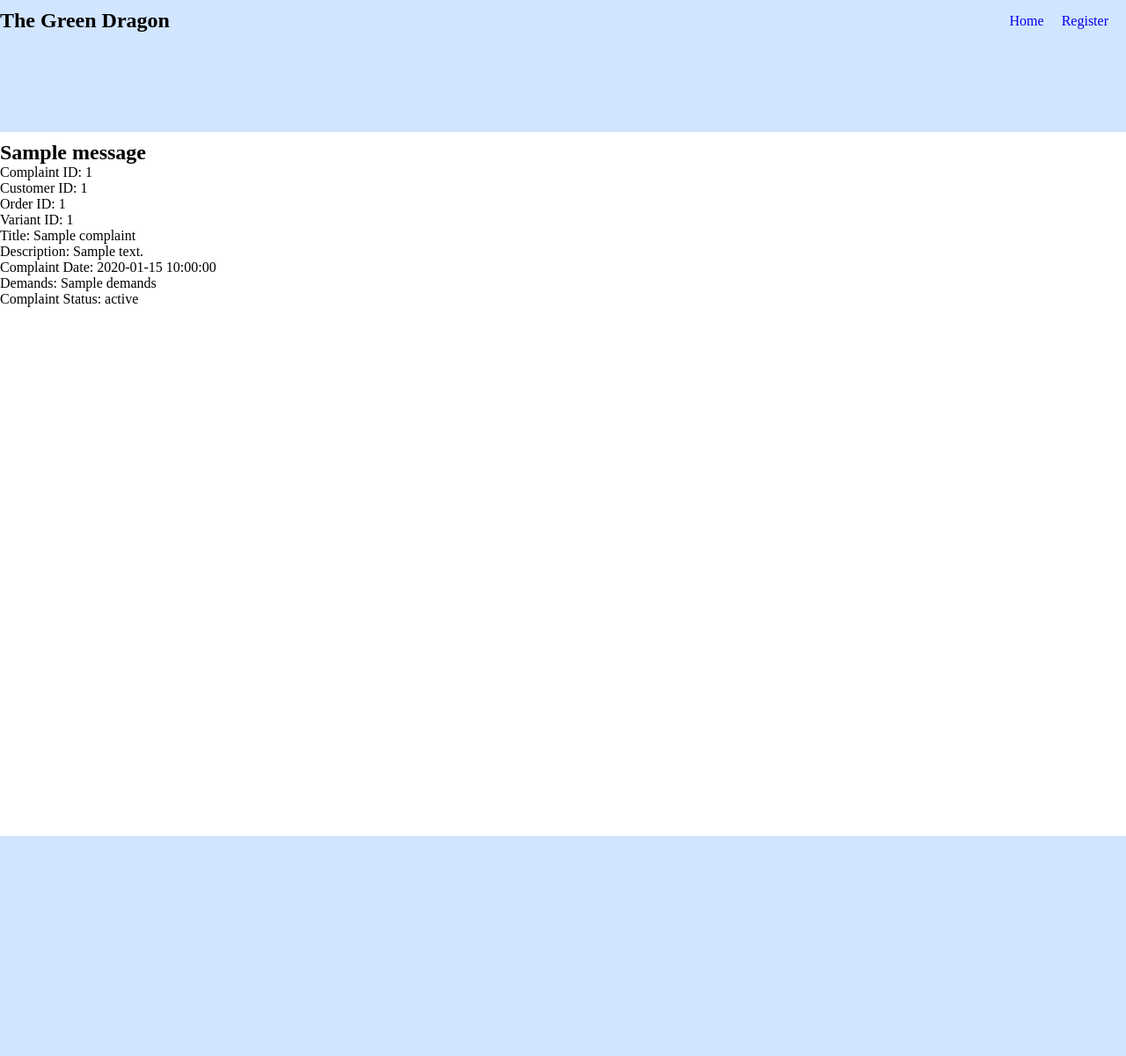
After one commit to Ryanshort221/CSET180FinalRS, a Flask app: template templates/complaints.html in a window 1280 px wide. The commit adds this page. Shown: the whole page at 88% size. Run offline with Flask 3, Linux system fonts and the light colour scheme; the template is opened without the code that fills it: most values are stand-ins (such as "Sample title", 1, 10 or a date in 2020); one stand-in notice (Sample message) is shown.

Commit message:
finished review/complaint functionality need to add chat to complaint for customer figure out where to render for each

```diff
--- a/main.py
+++ b/main.py
@@ -527,10 +527,93 @@ def vendor_orders():
         user_id = session['user_id']
         if session['username'] == 'vendor':
             orders = conn.execute(text('select o.order_id, o.status, o.order_date, o.total, p.vendor_id from orders o join order_items oi on o.order_id=oi.order_id join product_variants pv on oi.variant_id=pv.variant_id join products p on pv.product_id = p.product_id where p.vendor_id =:user_id group by o.order_id').params(user_id=user_id).params(user_id=user_id))
-            products = []
             products = conn.execute(text('select o.order_id, oi.quantity, oi.order_id, oi.variant_id, p.product_id, p.title, p.vendor_id, pv.product_img, pv.size, pv.color, pv.price, pv.discounted_price from orders o join order_items oi on o.order_id = oi.order_id join product_variants pv on oi.variant_id = pv.variant_id join products p on pv.product_id = p.product_id where p.vendor_id =:user_id order by oi.order_id').params(user_id=user_id)).fetchall()
             return render_template('vendor_orders.html', orders=orders, products=products)
 
 
+@app.route('/review', methods=['POST', 'GET'])
+def review():
+    if request.method == 'POST':
+        if 'user_id' in session:
+            user_id = session['user_id']
+            variant_id = request.form['variant_id']
+            description = request.form['description']
+            rating = request.form['rating']
+            conn.execute(text('insert into reviews (user_id, variant_id, rating, description, date) values (:user_id, :variant_id, :rating, :description, curdate())').params(user_id=user_id, variant_id=variant_id, description=description, rating=rating))
+            conn.commit()
+            flash('Review submitted')
+            return redirect('orders')
+        else:
+            flash('Please login')
+            return redirect('login')
+    else:
+        reviews = conn.execute(text('select p.title, pv.size, pv.variant_id, pv.color, u.first_name, u.last_name, r.rating, r.date as review_date, r.description from reviews r join product_variants pv on r.variant_id=pv.variant_id join products p on p.product_id=pv.product_id join users u on u.user_id=r.user_id'))
+        return render_template('review.html', reviews=reviews)
+
+
+@app.route('/filter_reviews', methods=['POST', 'GET'])
+def filter_reviews():
+    if request.method == 'POST':
+        rating = request.form['rating']
+        reviews = conn.execute(text('select p.title, pv.size, pv.variant_id, pv.color, u.first_name, u.last_name, r.rating, r.date as review_date, r.description from reviews r join product_variants pv on r.variant_id=pv.variant_id join products p on p.product_id=pv.product_id join users u on u.user_id=r.user_id where r.rating=:rating').params(rating=rating))
+        return render_template('review.html', reviews=reviews)
+    else:
+        return redirect('review')
+
+
+@app.route('/update_status', methods=['POST', 'GET'])
+def update_status():
+    if request.method == 'POST':
+        order_id = request.form['order_id']
+        status = request.form['status']
+        conn.execute(text('update orders set status=:status where order_id=:order_id').params(status=status, order_id=order_id))
+        conn.commit()
+        flash('Order Status Updated')
+        return redirect('vendor_orders')
+    else:
+        return redirect('vendor_orders')
+
+
+@app.route('/complaints', methods=['POST', 'GET'])
+def complaints():
+    if request.method == 'POST':
+        user_id = session['user_id']
+        variant_id = request.form['variant_id']
+        order_id = request.form['order_id']
+        title = request.form['title']
+        description = request.form['description']
+        demands = request.form['demands']
+        conn.execute(text('insert into complaints (user_id, variant_id, order_id, title, description, demands, date) values(:user_id, :variant_id, :order_id, :title, :description, :demands, curdate())').params(user_id=user_id, variant_id=variant_id, order_id=order_id, title=title, description=description, demands=demands))
+        conn.commit()
+        flash('Complaint submitted')
+        return redirect('orders')
+    else:
+        if session['username'] == 'vendor':
+            vendor_id = session['user_id']
+            complaints = conn.execute(text('select c.complaint_id, c.status as complaint_status, c.date, c.title as complaint_title, c.user_id, c.order_id, c.description as complaint_desciption, c.demands, c.variant_id, pv.variant_id, o.order_id, o.order_date, oi.order_id, oi.quantity, pv.color, pv.size, pv.price, pv.discounted_price, pv.product_id, p.category, p.title, p.description, p.vendor_id from complaints c join product_variants pv on c.variant_id=pv.variant_id join orders o on o.order_id=c.order_id join order_items oi on oi.variant_id=pv.variant_id join products p on p.product_id=pv.product_id where p.vendor_id=:vendor_id').params(vendor_id=vendor_id))
+            return render_template('complaints.html', complaints=complaints)
+        elif session['username'] == 'admin':
+            complaints = conn.execute(text('select c.complaint_id, c.status as complaint_status, c.date, c.title as complaint_title, c.user_id, c.order_id, c.description as complaint_description, c.demands, c.variant_id, pv.variant_id, o.order_id, o.order_date, oi.order_id, oi.quantity, pv.color, pv.size, pv.price, pv.discounted_price, pv.product_id, p.category, p.title, p.description, p.vendor_id from complaints c join product_variants pv on c.variant_id=pv.variant_id join orders o on o.order_id=c.order_id join order_items oi on oi.variant_id=pv.variant_id join products p on p.product_id=pv.product_id order by c.complaint_id'))
+            return render_template('complaints.html', complaints=complaints)
+        else:
+            user_id = session['user_id']
+            complaints = conn.execute(text('select c.complaint_id, c.status as complaint_status, c.date, c.title as complaint_title, c.user_id, c.order_id, c.description as complaint_description, c.demands, c.variant_id, pv.variant_id, o.order_id, o.order_date, oi.order_id, oi.quantity, pv.color, pv.size, pv.price, pv.discounted_price, pv.product_id, p.category, p.title, p.description, p.vendor_id from complaints c join product_variants pv on c.variant_id=pv.variant_id join orders o on o.order_id=c.order_id join order_items oi on oi.variant_id=pv.variant_id join products p on p.product_id=pv.product_id where c.user_id=:user_id').params(user_id=user_id))
+            return render_template('complaints.html', complaints=complaints)
+
+
+@app.route('/update_complaints', methods=['POST', 'GET'])
+def update_complaints():
+    if request.method == 'POST':
+        complaint_id = request.form['complaint_id']
+        status = request.form['complaint_status']
+        settled_by = session['user_id']
+        conn.execute(text('update complaints set status=:status, settled_by=:settled_by where complaint_id=:complaint_id').params(status=status, complaint_id=complaint_id, settled_by=settled_by))
+        conn.commit()
+        flash('Complaint Status Updated')
+        return redirect('complaints')
+    else:
+        return redirect('complaints')
+
+
 if __name__ == '__main__':
     app.run(debug=True)
--- a/static/styles/header.css
+++ b/static/styles/header.css
@@ -117,9 +117,6 @@ main {
     right: 0;
 }
 
-.vendor_delete_form {
-    /* position: absolute; */
-}
 
 .vendor_delete_form input[type="submit"] {
     position: absolute;
--- a/templates/admin.html
+++ b/templates/admin.html
@@ -13,9 +13,6 @@
 <body>
     <header>
         <nav class="header_nav">
-            <div class="header_logo">
-                <img src="static/images/logo-placeholder.png" alt="">
-            </div>
             <div class="header_title">
                 <h1>The Green Dragon</h1>
             </div>
@@ -36,6 +33,7 @@
                     {% elif session['username'] == 'vendor' %}
                     <li><a href="/vendor_orders">Orders</a></li>
                     <li><a href="/vendor">Dashboard</a></li>
+                    <li><a href="/complaints">Complaints</a></li>
                     <li>
                         <form action="/logout" method="POST">
                             <input type="submit" value="Logout">
--- a/templates/base.html
+++ b/templates/base.html
@@ -10,9 +10,6 @@
 <body>
     <header>
         <nav class="header_nav">
-            <div class="header_logo">
-                <img src="static/images/logo-placeholder.png" alt="">
-            </div>
             <div class="header_title">
                 <h1>The Green Dragon</h1>
             </div>
@@ -44,7 +41,7 @@
                     <li><a href="/orders">Orders</a></li>
                     <li><a href="/complaints">Complaints</a></li>
                     <li><a href="/chat">Chat</a></li>
-                    <li><a href="/review">Review</a></li>
+                    <li><a href="/review">Reviews</a></li>
                     <li><a href="/user_profile">User Profile</a></li>
                     <li>
                         <form action="/logout" method="POST">
--- /dev/null
+++ b/templates/complaints.html
@@ -0,0 +1,40 @@
+{% extends "base.html" %}
+{% block body %}
+<main>
+{% with messages = get_flashed_messages() %}
+{% if messages %}
+    {% for message in messages %}
+    <h2>{{ message }}</h2>
+    {% endfor %}
+{% endif %}
+{% endwith %}
+{% for c in complaints %}
+    <div class="complaints">
+        <form method="POST" action="/update_complaints">
+            <input type="hidden" name="complaint_id" value="{{ c.complaint_id }}">
+            <p>Complaint ID: {{ c.complaint_id }}</p>
+            <p>Customer ID: {{ c.user_id }}</p>
+            <p>Order ID: {{ c.order_id }}</p>
+            <p>Variant ID: {{ c.variant_id }}</p>
+            <p>Title: {{ c.complaint_title }}</p>
+            <p>Description: {{ c.complaint_description }}</p>
+            <p>Complaint Date: {{ c.date }}</p>
+            <p>Demands: {{ c.demands }}</p>
+            <p>Complaint Status: {{ c.complaint_status }}</p>
+            {% if session['username'] == 'admin' %}
+            <select name="complaint_status">
+                <option value="pending">Pending</option>
+                <option value="rejected">Rejected</option>
+                <option value="confirmed">Confirmed</option>
+                <option value="processing">Processing</option>
+                <option value="complete">Complete</option>
+            </select>
+            <input type="submit" value="Update">
+            {% else %}
+            {% endif %}
+        </form>
+        </div>
+    {% endfor %}
+    </div>
+</main>
+{% endblock %}
--- a/templates/orders.html
+++ b/templates/orders.html
@@ -46,10 +46,11 @@
                         <input name="description"></input>
                         <label for="rating">Rating 1-5</label>
                         <input type="number" name="rating" min="1" max="5" required>
+                        <input type="submit" value="Submit">
                     </form>
                 {% endif %}
                 {% if product.complaint != 0 %}
-                    <form action="/complaint" class="complaint_form" method="POST">
+                    <form action="/complaints" class="complaint_form" method="POST">
                         <h2>Complaint</h2>
                         <ion-icon class="complaint_form_close_btn" name="close"></ion-icon>
                         <input type="hidden" name="variant_id" value="{{ product.variant_id }}">
@@ -60,10 +61,11 @@
                         <label for="description">Description</label>
                         <input name="description"></input>
                         <label for="demand">Demand</label>
-                        <select name="demand" id="demand">
+                        <select name="demands" id="demand">
                             <option value="refund">Refund</option>
                             <option value="return">Return</option>
                         </select>
+                        <input type="submit" value="Submit">
                     </form>
                 {% endif %}
             </div>
--- a/templates/vendor.html
+++ b/templates/vendor.html
@@ -13,9 +13,6 @@
 <body>
     <header>
         <nav class="header_nav">
-            <div class="header_logo">
-                <img src="static/images/logo-placeholder.png" alt="">
-            </div>
             <div class="header_title">
                 <h1>The Green Dragon</h1>
             </div>
@@ -25,6 +22,8 @@
                     {% if session.username is not defined %}
                     <li><a href="/register">Register</a></li>
                     {% elif session['username'] == 'admin' %}
+                    <li><a href="/complaints">Complaints</a></li>
+                    <li><a href="/admin">Dashboard</a></li>
                     <li>
                         <form action="/logout" method="POST">
                             <input type="submit" value="Logout">
@@ -33,6 +32,7 @@
                     {% elif session['username'] == 'vendor' %}
                     <li><a href="/vendor_orders">Orders</a></li>
                     <li><a href="/vendor">Dashboard</a></li>
+                    <li><a href="/complaints">Complaints</a></li>
                     <li>
                         <form action="/logout" method="POST">
                             <input type="submit" value="Logout">
```
Also changed, not shown: templates/review.html (added, +40 -0 lines), templates/vendor_orders.html (+9 -19 lines), templates/vendor_chat.html (added).
